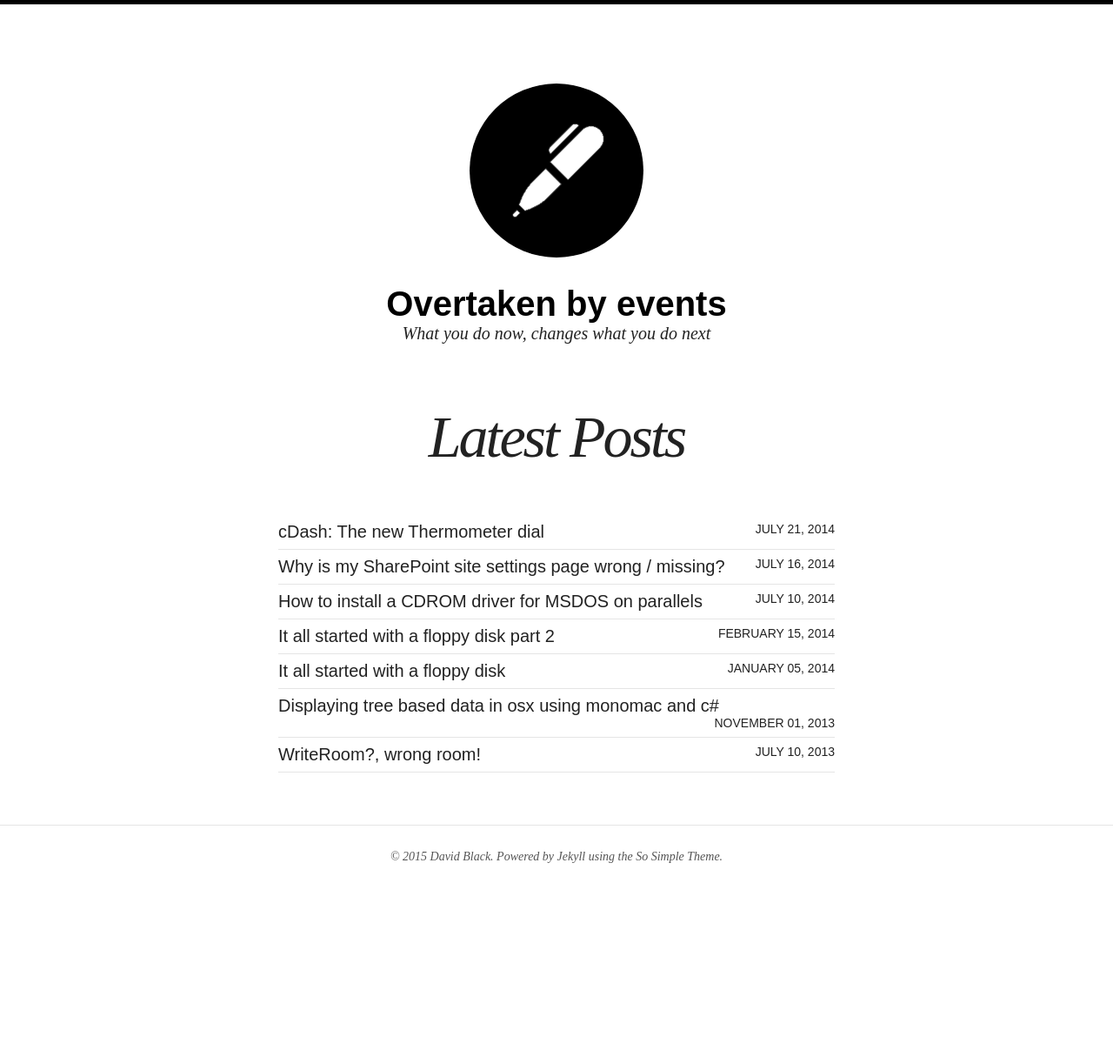
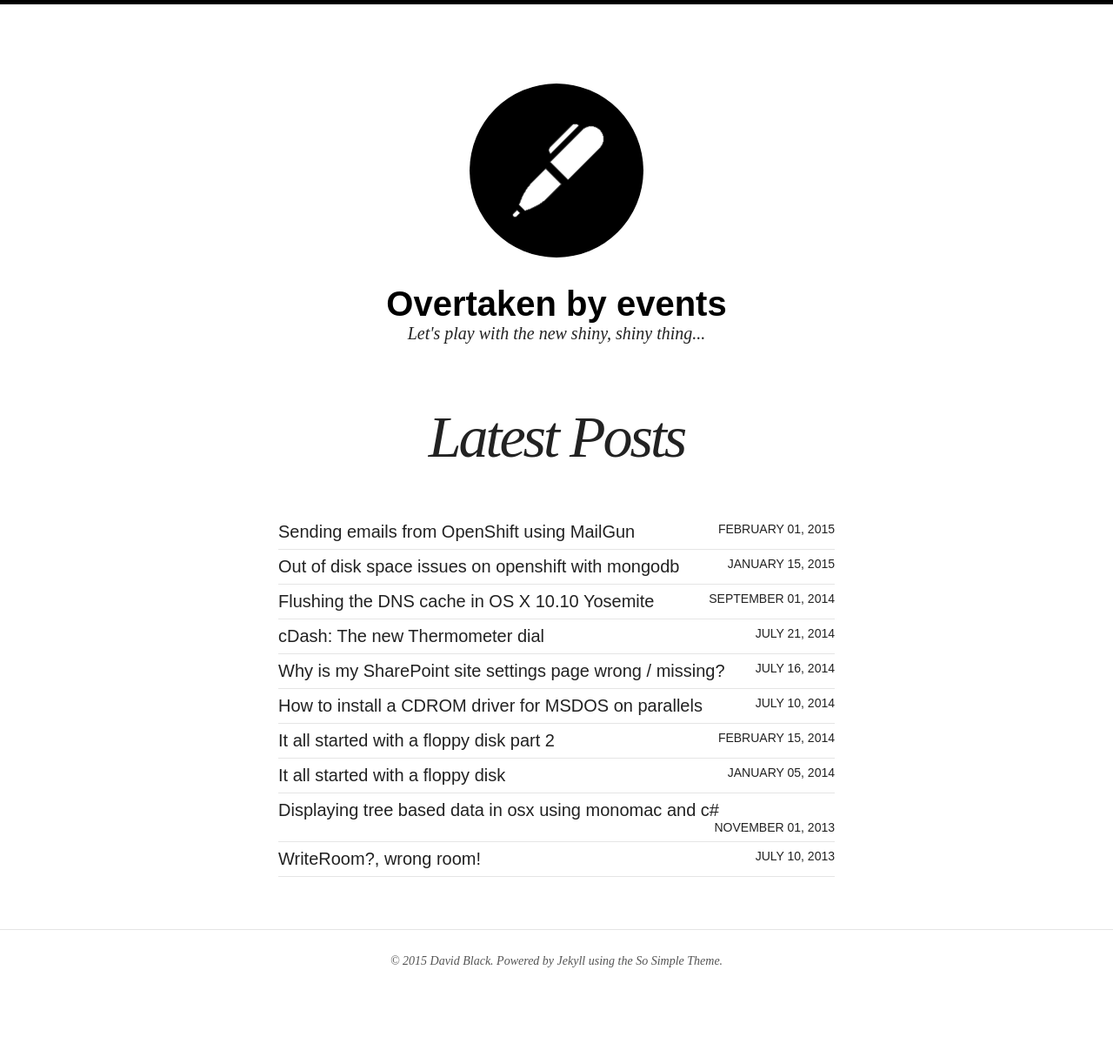
Before and after one commit to davidblackuk/davidblackuk.github.io, a Jekyll site: the page built from index.html, in a window 1280 px wide. Shown: the whole page at 87% size. Built offline with Jekyll 4.4.1, drawn with Linux system fonts in a browser that asks for light colours; nearby versions of some CDN libraries; before the commit the page ends 1095 px from its top, so only the background shows below that; some of the changed lines change nothing that is shown.

Commit message:
Added three articles

```diff
--- a/_config.yml
+++ b/_config.yml
@@ -1,5 +1,5 @@
 title:            Overtaken by events
-description:      What you do now, changes what you do next
+description:      Let's play with the new shiny, shiny thing...
 logo:             site-logo.png
 disqus_shortname: wwwovertakenbyeventscom
 search:           true
--- /dev/null
+++ b/_posts/2014-09-01-Flushing-the-dns-cache-in-yosemite.md
@@ -0,0 +1,44 @@
+---
+layout: post
+title: "Flushing the DNS cache in OS X 10.10 Yosemite"
+modified: 2014-09-01 12:30:10 +0100
+tags: [OSX]
+image:
+  feature:
+  credit:
+  creditlink:
+comments: true
+share: true
+pageJS: cDash1.1-alpha.js
+pageJS2: thermometerAlpha.js
+---
+
+Yosemite may still be in Beta and as it seems every time that Apple updates OS X they change the mechanism for flushing the DNS cache. Well guess what, they changed it again, Harrumph! (and at my age your allowed to harrumph loudly and as often as you like).
+
+So the new way of doing it in 10.10 Yosemite is
+
+	> sudo discoveryutil mdnsflushcache; sudo discoveryutil udnsflushcaches
+
+For those stuck in the past...
+
+OSX 10.9
+
+	> dscacheutil -flushcache; sudo killall -HUP mDNSResponder
+
+
+OSX 10.7  and  10.8
+
+	> sudo killall -HUP mDNSResponder
+
+OSX 10.6
+
+	> sudo dscacheutil -flushcache ; sudo arp -d -a
+
+
+OSX 10.5
+
+	> sudo dscacheutil -flushcache
+
+OSX 10.0, 10.1, 10.2, 10.3 and 10.4
+
+	> lookupd -flushcache
--- /dev/null
+++ b/_posts/2015-01-15-openshift-mongodb-out-of-diskspace.md
@@ -0,0 +1,110 @@
+---
+layout: post
+title: "Out of disk space issues on openshift with mongodb"
+modified: 2015-01-15 09:30:10 +0100
+tags: [openshift, mongodb, tubular]
+image:
+  feature:
+  credit:
+  creditlink:
+comments: true
+share: true
+pageJS: cDash1.1-alpha.js
+pageJS2: thermometerAlpha.js
+---
+
+I'm coming close to _finally_ getting my iOS app Tubular deployed to the app store. Part of that process is to create a web site to promote it and to serve as a contact point for the app store page.
+
+I decided to use a free Openshift gear to host my site and Node.js / Express to implement it. Openshift comes with  a default disk quota of 1 Gigabyte, enough I figured, for anything I could ever need for such a small site.
+
+However I decided to get funky and learn more about node, express, sessions etc and to use a MongoDB database to bootstrap a user login system (Can you see why this app has taken ages to get   published yet?, I do call my blog overtaken by events for a reason...)
+
+So I code up the implementation of sign-in, register and sign out locally and all is golden. I push the local repository out to Openshift and all works as expected. I make a minor modification after the initial push and I redeploy. Eek! There's a warning message at the end of the deploy saying that I was at 99% of my disk quota.
+
+Time to investigate. A quick look at the quota's from the `rhc` command shows the problem (tubular is my app name)
+
+
+	> rhc app show tubular --gears quota
+
+	Gear                     Cartridges                Used Limit
+	------------------------ ----------------------- ------ -----
+	54b11fa5e0b8cd5ac0000172 nodejs-0.10 mongodb-2.4 0.9 GB  1 GB
+
+That's a little on the excessive size considering that the database has exactly two users in it and nothing else. I try a basic tidy up
+
+	> rhc app tidy tubular
+
+But that didn't really have any noticeable effect. Logging on to the server and enjoying a little `du` action led me to the mongodb folder as being the main culprit:
+
+	> rhc ssh $@ -a tubular
+	Connecting to ...
+
+Find where MongoDB stores its data
+
+	> cd ~/mongodb/data/
+
+Check what's going on
+
+	> du -mH  .
+	1	./tubular
+	385	./journal
+	481	.
+
+Total space used is 481 MB with 385 of those being the journal. A quick look at the folder content shows the actual tables are 34MB each (data table and ns file), hardly ideal for a tiny app but acceptable.
+
+	> ls -l --block-size=MB
+	total 101MB
+	-rw-------.  17MB Feb  1 07:11 admin.0
+	-rw-------.  17MB Feb  1 07:11 admin.ns
+	drwxr-xr-x.   1MB Feb  1 06:20 journal
+	-rw-------.  17MB Feb  1 06:35 local.0
+	-rw-------.  17MB Feb  1 06:35 local.ns
+	-rwxr-xr-x.   1MB Feb  1 06:35 mongod.lock
+	drwxr-xr-x.   1MB Feb  1 06:15 tubular
+	-rw-------.  17MB Feb  1 06:20 tubular.0
+	-rw-------.  17MB Feb  1 06:20 tubular.ns
+
+The journal however is taking up 385MB (38.5% of the quota for the gear!) So something needs to be done.
+
+The journal is used to cache updates to the table before they are written and provide a recovery mechanism from MongoDB crashes or unexpected power outages mid-write. Journals are a good thing&#0153;, but not  compulsory , by default they're not even enabled for 32 bit servers. So ours has to go! (But think long and hard before you do this for a write heavy site).
+
+To disable journaling, edit the MongoDB configuraion file `mongodb.conf.`
+
+	> vim ~/mongodb/conf/mongodb.conf
+
+Add the line
+
+	nojournal = true
+
+Then restart your MongoDB cartridge (the line below assumes you are still logged in via ssh, to do this locally on your machine use `rhc`)
+
+	> ctl_app  restart
+	Cart to restart?
+	1. nodejs-0.10
+	2. mongodb-2.4
+
+Enter 2 (your listing will vary, your number may be different. I'm patronizing you now aren't I... )
+
+	Stopping MongoDB cartridge
+	Starting MongoDB cartridge
+	Waiting for mongo to start...
+
+Finally the payoff, we remove the logs
+
+	> cd ~/mongodb/data/journal/
+	> ls -l
+	total 393228
+	-rw-------. 134217728 Feb  1 06:20 prealloc.0
+	-rw-------. 134217728 Dec  8 13:19 prealloc.1
+	-rw-------. 134217728 Dec  8 13:19 prealloc.2
+
+	> rm *
+
+Back on my machine
+
+	> rhc app show tubular --gears quota
+	Gear                     Cartridges                Used Limit
+	------------------------ ----------------------- ------ -----
+	54b11fa5e0b8cd5ac0000172 nodejs-0.10 mongodb-2.4 0.5 GB  1 GB
+
+Isn't that better :-)
--- /dev/null
+++ b/_posts/2015-02-01-sending-emails-from-openshift-apps.md
@@ -0,0 +1,131 @@
+---
+layout: post
+title: "Sending emails from  OpenShift  using MailGun"
+modified: 2015-01-15 09:30:10 +0100
+tags: [openshift, email, tubular]
+image:
+  feature:
+  credit:
+  creditlink:
+comments: true
+share: true
+
+---
+
+I'm trying to finally get my App Tubular deployed to the AppStore. As part of this process I need a web site and as part of that saga I want to be able to send emails from my app, to myself.
+
+My web site is hosted in OpenShift and is a Node.js / Express Application with a little MongoDB thrown in for good measure. The contacts page on the web site has a simple form that posts back to the server an email address and a message to send.
+
+
+<img class="dosShot screenShot"  src="../../images/2015-02-01-sending-emails-from-openshift-apps/ss1.png"  />
+
+
+In the route code for the post I solved the email sending problem by inserting the following line of code while I was completing the form side of the UI.
+
+{% highlight javascript %}
+function mailMe(from, message) {
+	// TODO: Send am email
+}
+{% endhighlight %}
+
+I looked around and decided that the [NodeMailer](https://github.com/andris9/Nodemailer "NodeMailer on github") package was the ideal solution to my problem.
+
+	npm install nodemailer --save
+
+I looked on git hub and reproduced the TL;DR version of the code and tried it. _Please read on after the listing and don't use the content!_
+
+{% highlight javascript %}
+var nodemailer = require('nodemailer');
+
+// create reusable transporter object using SMTP transport
+var transporter = nodemailer.createTransport({
+    service: 'Gmail',
+    auth: {
+        user: 'gmail.user@gmail.com',
+        pass: 'userpass'
+    }
+});
+
+// setup e-mail data with unicode symbols
+var mailOptions = {
+    from: 'Fred Foo ✔ <foo@blurdybloop.com>', // sender address
+    to: 'bar@blurdybloop.com, baz@blurdybloop.com', // list of receivers
+    subject: 'Hello ✔', // Subject line
+    text: 'Hello world ✔', // plaintext body
+    html: '<b>Hello world ✔</b>' // html body
+};
+
+// send mail with defined transport object
+transporter.sendMail(mailOptions, function(error, info){
+    if(error){
+        console.log(error);
+    }else{
+        console.log('Message sent: ' + info.response);
+    }
+});
+{% endhighlight %}
+
+And it worked!, on my machine, until I deployed it to OpenShift, where it didn't. Boo! It turns out that GMail refuses to deal with inbound send requests for mail access from public clouds. OpenShift is of course hosted on Amazons EC3 cloud and so Google won't play nice.
+
+There are several workarounds to the problem including the use of oAuth, however I decided to go another route and try a new provider. [MailGun](https://mailgun.com "MailGun home page") is a service that provides email, mailing lists and so much more. More importantly to me it:
+
+* 	Allows you to send up to 10,00 emails a month for free
+* 	Does not requite a credit card to set up
+*	Is fairly simple to set up and use if you
+	*	Have a domain
+	*	Are comfortable editing your DNS records
+	*	Or are happy to be limited to 10 emails a day.
+
+I created a MailGun account without a domain to start with and generated a sandbox API Key (sandbox accounts are limited to 10 messages a day, you need a domain registered to proceed beyond that limit). A little searching found that there were two other `npm` packages that I needed to install:
+
+First there is [mailgun-js](https://github.com/1lobby/mailgun-js "Mailgun-js github page")
+
+	npm install mailgun-js --save
+
+and also the [node mailer transport for mailgun-js](https://github.com/orliesaurus/nodemailer-mailgun-transport "Node mail transport for mailgun on github")
+
+	npm install git+https://github.com/orliesaurus/nodemailer-mailgun-transport.git --save
+
+Now we are in a position to send some emails. In my module I require two packages
+
+{% highlight javascript %}
+var nodemailer = require('nodemailer');
+var mg = require('nodemailer-mailgun-transport');
+{% endhighlight %}
+
+The third `npm` package we installed is a dependancy of `nodemailer-mailgun-transport` and not directly used. So now we can code up the message send.
+
+{% highlight javascript %}
+
+function mailMe(from, message) {
+    var auth = {
+      auth: {
+          api_key: 'key-a3456ac123436971c8739f4d6392926',
+          domain: 'my.domain'
+      }
+    };
+
+    var transporter = nodemailer.createTransport(mg(auth));
+
+    var mailOptions = {
+        from: 'Tubular support <fred@gmail.com>',
+        to: 'Tubular support <fred@gmail.com>',
+        subject: 'The subject',
+        text: 'Message in plain text', // plaintext body
+        html: '<b>Hello</b>' // html body
+    };
+
+    // send mail with defined transport object
+    transporter.sendMail(mailOptions, function(error, info){
+        if(error){
+            console.log(error);
+        }else{
+            console.log('Message sent: ' + info.response);
+        }
+    });
+}
+{% endhighlight %}
+
+That worked!, you will need to substitute your own api key and domain for the fake values used above.  If you get a 404 error on the message send from the MailGun server,  you have not specified the correct domain. The auth options require either the sandbox domain or the domain you registered with MailGun to be specified.
+
+A fun bit of work and yet another nice open and free to get going PaaS.
```
Also changed, not shown: images/2015-02-01-sending-emails-from-openshift-apps/ss1.png (added).
